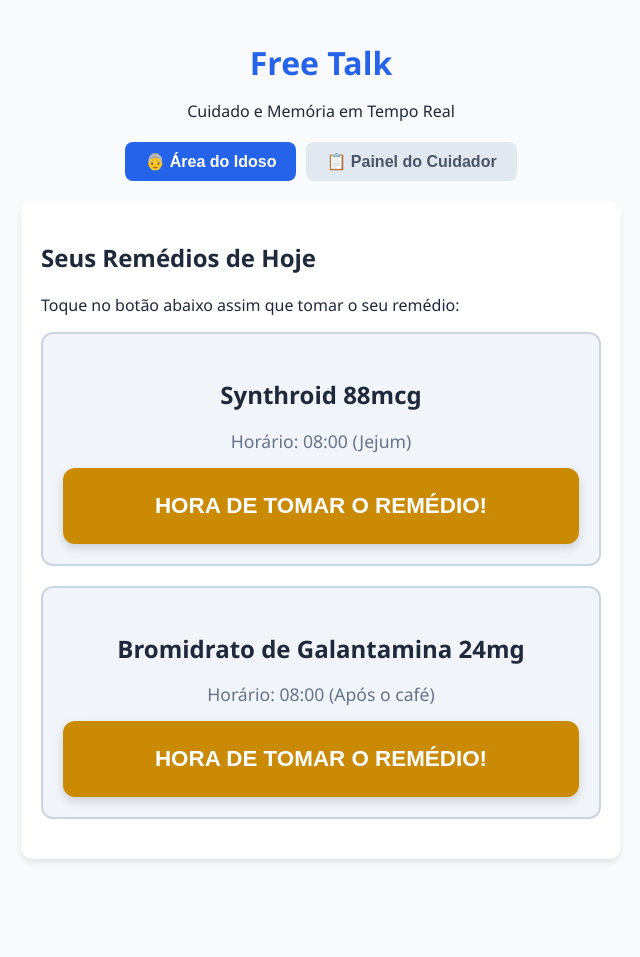
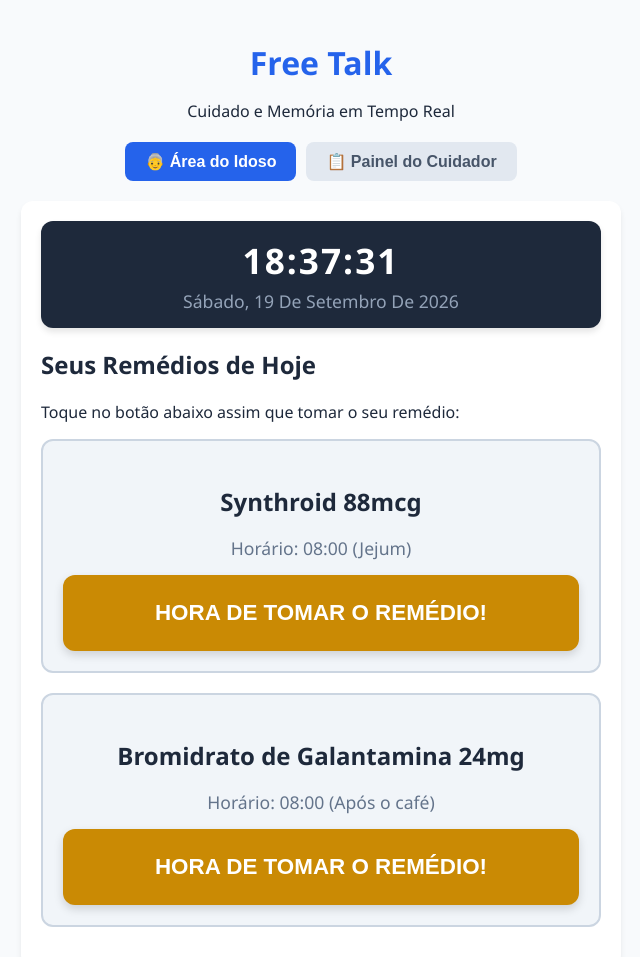
Before and after one commit to leobroken/freetalk, a plain HTML site: page index.html in a window 1280 px wide. Shown: the top 957 px of the page, without its empty margins (319-959 px from the left). Before the commit the page ends 879 px from the top, so only its background shows below. Drawn offline with Linux system fonts and the light colour scheme; no server answers.

Commit message:
Adicionando relógio e bloqueio inteligente

```diff
--- a/index.html
+++ b/index.html
@@ -31,6 +31,29 @@
             margin-bottom: 20px;
         }
         h1 { color: var(--primary); margin-bottom: 5px; }
+
+        /* Estilo do Relógio e Data para o Idoso */
+        .clock-container {
+            background: #1e293b;
+            color: white;
+            padding: 15px;
+            border-radius: 12px;
+            text-align: center;
+            margin-bottom: 20px;
+            box-shadow: 0 4px 6px rgba(0,0,0,0.1);
+        }
+        #live-clock {
+            font-size: 2.2rem;
+            font-weight: bold;
+            letter-spacing: 2px;
+        }
+        #live-date {
+            font-size: 1.1rem;
+            color: #94a3b8;
+            margin-top: 5px;
+            text-transform: capitalize;
+        }
+
         .tabs {
             display: flex;
             justify-content: center;
@@ -93,6 +116,7 @@
         }
         .big-btn.taken {
             background-color: var(--success);
+            cursor: not-allowed;
         }
         .caregiver-log {
             background: #f8fafc;
@@ -117,8 +141,14 @@
 
         <!-- ÁREA DO IDOSO -->
         <div id="section-idoso" class="section active">
+            <!-- Relógio e Data Bem Visíveis -->
+            <div class="clock-container">
+                <div id="live-clock">00:00:00</div>
+                <div id="live-date">Carregando data...</div>
+            </div>
+
             <h2>Seus Remédios de Hoje</h2>
-            <p>Toque no botão abaixo assim que tomar o seu remédio:</p>
+            <p id="instruction-text">Toque no botão abaixo assim que tomar o seu remédio:</p>
 
             <div class="med-card-idoso">
                 <h3>Synthroid 88mcg</h3>
@@ -153,19 +183,36 @@
     </div>
 
     <script>
-        // CONFIGURAÇÃO DO FIREBASE (SUBSTITUA PELOS DADOS DO SEU PROJETO)
+        // CONFIGURAÇÃO DO FIREBASE
         const firebaseConfig = {
-            apiKey: "SUA_API_KEY_AQUI",
-            authDomain: "SEU_PROJETO.firebaseapp.com",
-            projectId: "SEU_PROJETO_ID",
-            storageBucket: "SEU_PROJETO.appspot.com",
-            messagingSenderId: "SEU_MESSAGING_ID",
-            appId: "SEU_APP_ID"
+            apiKey: "AIzaSyDRIwmrRhv0k88UYu69UkdVqG3hUib4Nq0",
+            authDomain: "free-talk-a4f07.firebaseapp.com",
+            projectId: "free-talk-a4f07",
+            storageBucket: "free-talk-a4f07.firebasestorage.app",
+            messagingSenderId: "179521983087",
+            appId: "1:179521983087:web:aa61e03e9b8b3f09d7b39a",
+            measurementId: "G-RS7JSGQTC1"
         };
 
-        // Inicializar Firebase
         firebase.initializeApp(firebaseConfig);
         const db = firebase.firestore();
+
+        // Relógio e Data em Tempo Real
+        function atualizarRelogio() {
+            const agora = new Date();
+
+            // Hora formatada
+            const horas = String(agora.getHours()).padStart(2, '0');
+            const minutos = String(agora.getMinutes()).padStart(2, '0');
+            const segundos = String(agora.getSeconds()).padStart(2, '0');
+            document.getElementById('live-clock').innerText = `${horas}:${minutos}:${segundos}`;
+
+            // Data formatada (Ex: Sexta-feira, 19 de setembro de 2026)
+            const opcoes = { weekday: 'long', year: 'numeric', month: 'long', day: 'numeric' };
+            document.getElementById('live-date').innerText = agora.toLocaleDateString('pt-BR', opcoes);
+        }
+        setInterval(atualizarRelogio, 1000);
+        atualizarRelogio();
 
         function switchTab(tab) {
             document.querySelectorAll('.section').forEach(s => s.classList.remove('active'));
@@ -180,8 +227,13 @@
             }
         }
 
-        // Função para o Idoso confirmar que tomou (salva no Firestore)
+        // Função para o Idoso confirmar que tomou (Bloqueia repetição e avisa a nuvem)
         function tomarRemedio(medId, nome) {
+            const btn = document.getElementById(medId === 'med1' ? 'btn-med-1' : 'btn-med-2');
+
+            // Se já estiver tomado, não faz nada para evitar duplo clique confuso
+            if (btn.classList.contains('taken')) return;
+
             const horarioAtual = new Date().toLocaleTimeString('pt-BR', {hour: '2-digit', minute:'2-digit'});
 
             db.collection("medicamentos").doc(medId).set({
@@ -190,13 +242,13 @@
                 nome: nome,
                 atualizadoEm: new Date().toISOString()
             }).then(() => {
-                alert("Registrado com sucesso!");
+                // Feedback imediato local
             }).catch((error) => {
-                console.error("Erro ao salvar: ", error);
+                console.error("Erro ao guardar: ", error);
             });
         }
 
-        // Ouvinte em tempo real (Sincroniza automaticamente o painel do cuidador e o botão do idoso)
+        // Ouvinte em tempo real (Atualiza os botões e desativa lembretes visuais se já tomado)
         db.collection("medicamentos").onSnapshot((querySnapshot) => {
             querySnapshot.forEach((doc) => {
                 const data = doc.data();
@@ -207,7 +259,7 @@
 
                 if (data.status === "Tomado") {
                     if (btn) {
-                        btn.innerText = "JÁ TOMEI ESTE REMÉDIO ✔️";
+                        btn.innerText = "JÁ TOMEI ESTE REMÉDIO ✔️ (Tudo Certo!)";
                         btn.classList.add('taken');
                     }
                     if (statusSpan) {
```
